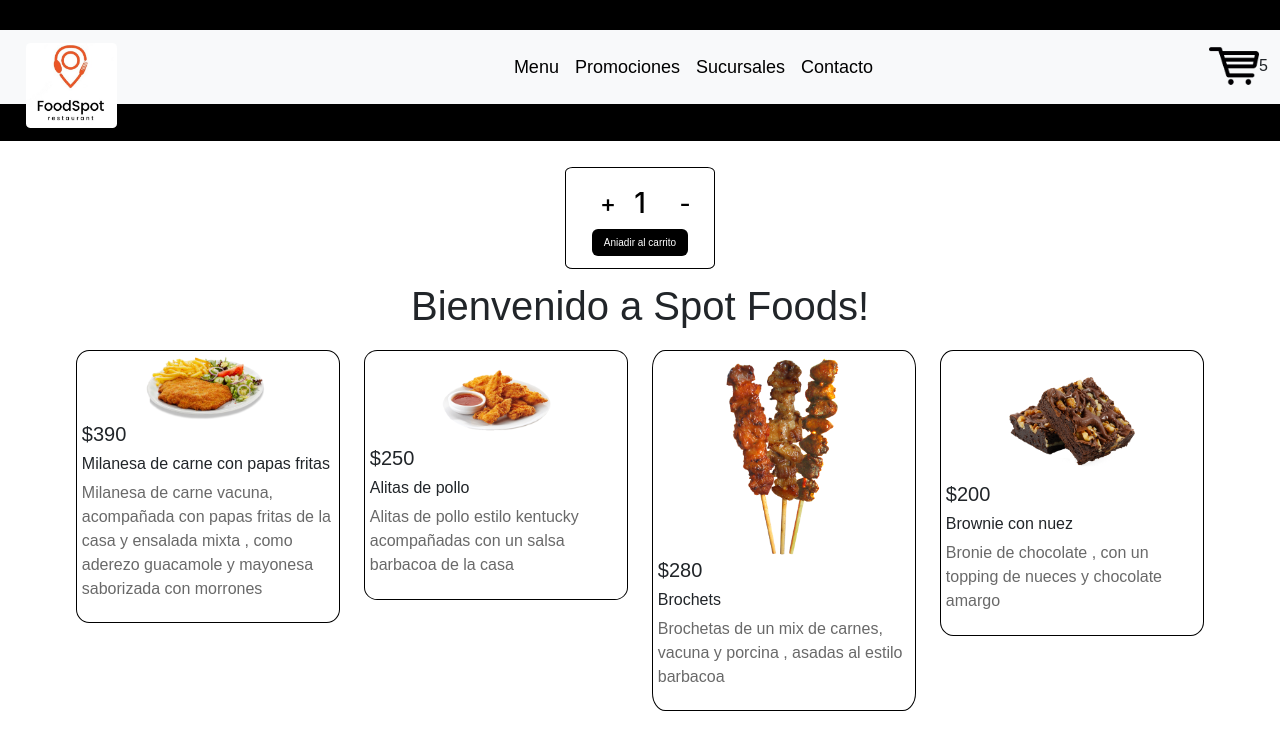
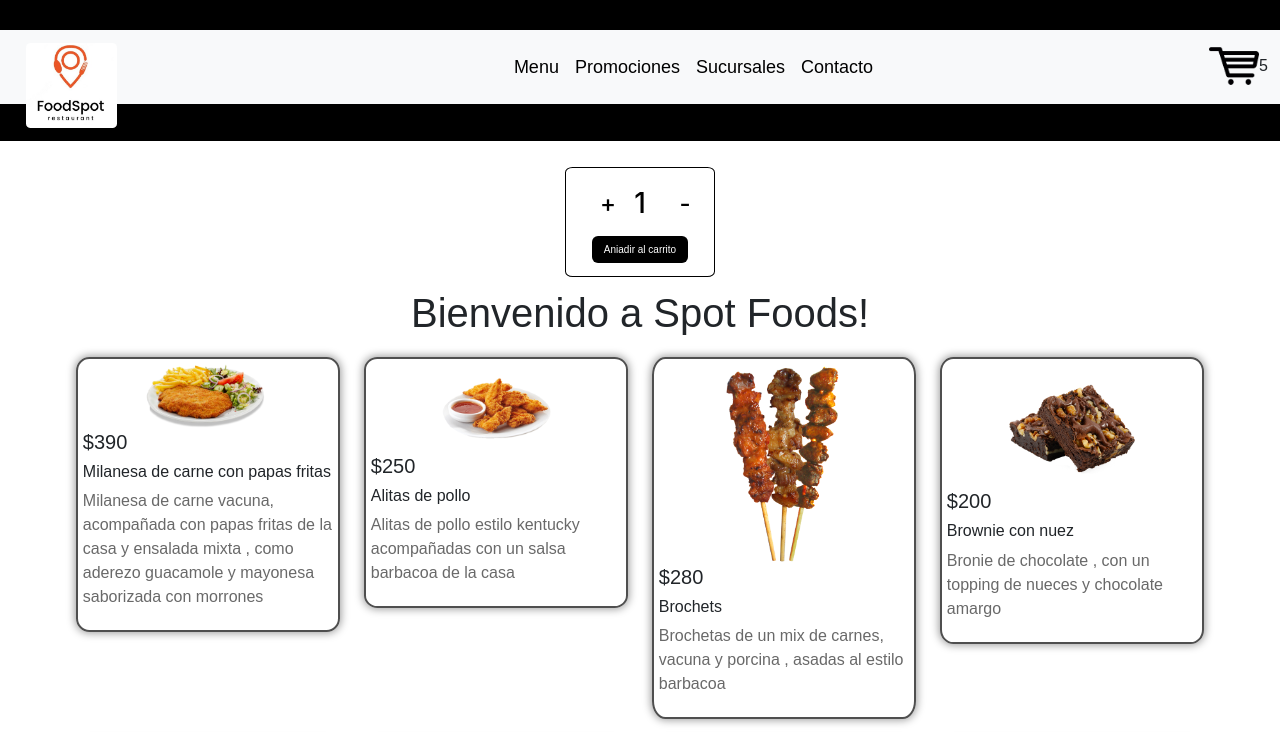
Before and after one commit to juanch013/proyecto-final-react, a React (Create React App) app: page / in a window 1280 px wide. Shown: the top 732 px of the page. Built offline with nearby package versions, Linux system fonts and the light colour scheme; a web font is replaced by a local one.

Commit message:
agregando estilos para item y item:hover

```diff
--- a/src/components/Contador/Contador.css
+++ b/src/components/Contador/Contador.css
@@ -44,6 +44,7 @@
     font-weight: 500;
     transition: all 0.5s;
     width: 20%;
+    margin-bottom: 6%;
     transition: none;
 }
 
--- a/src/components/Item/Item.css
+++ b/src/components/Item/Item.css
@@ -2,11 +2,13 @@
     padding: 1%;
 }
 .container-item{
-    border: 1px solid black;
+    border: 2px solid rgb(79, 79, 79);
     width: 100%;
     height: 100%;
     border-radius: 5%;
     padding:2%;
+    box-shadow:0px 0px 8px 1px rgba(0, 0, 0, 0.4);
+    transition: all 0.3s;
     /* max-width: 460px;
     max-height: 460px; */
 }
@@ -39,3 +41,8 @@ p{
     font-weight: 100;
     color:dimgrey;
 }
+
+.container-item:hover{
+    transform: scale(1.002);
+    box-shadow:0px 0px 12px 1px rgba(0, 0, 0, 0.4);
+}
```
